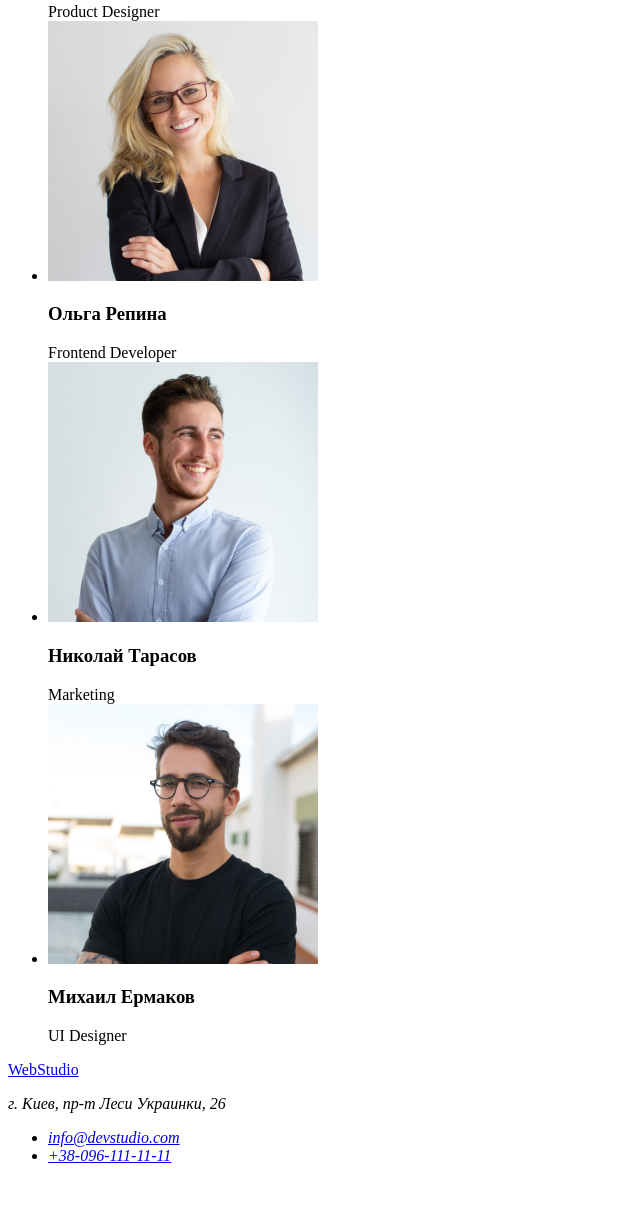
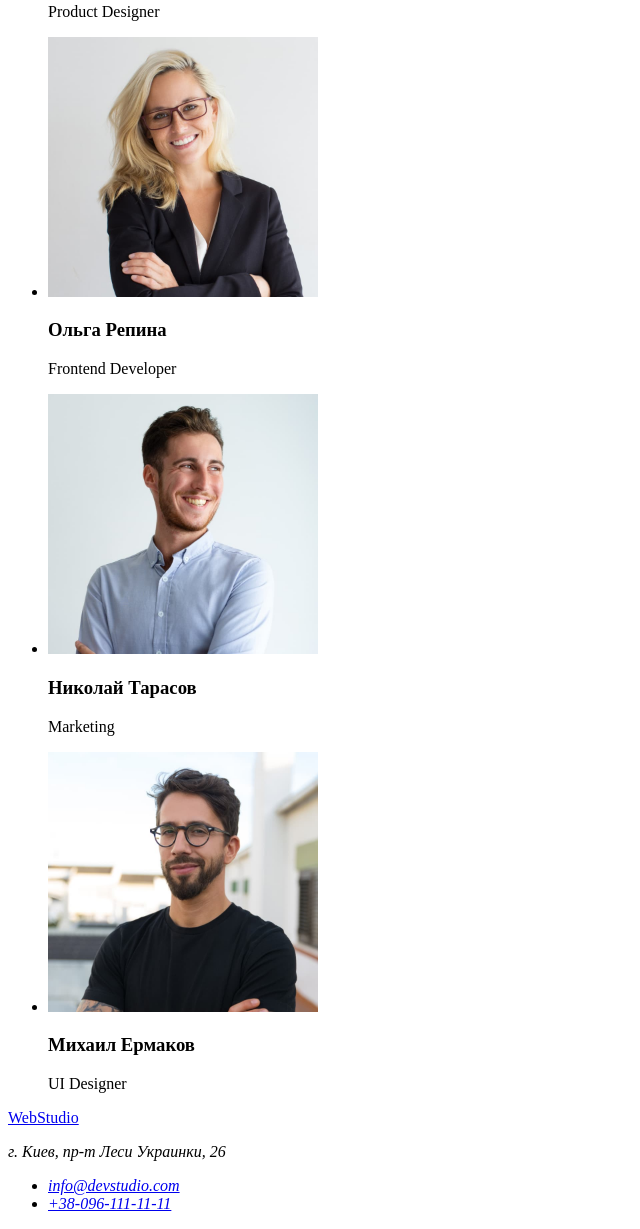
Before and after one commit to Vol4enak/goit-markup-hw-01, a plain HTML site: page index.html in a window 1280 px wide. Shown: the part 1969-3198 px from the top of the page, without its empty margins (0-640 px from the left). Before the commit the page ends 3150 px from the top, so only its background shows below. Drawn offline with Linux system fonts and the light colour scheme.

Commit message:
some change

```diff
--- a/index.html
+++ b/index.html
@@ -5,6 +5,7 @@
     <meta charset="UTF-8">
     <meta http-equiv="X-UA-Compatible" content="IE=edge">
     <meta name="viewport" content="width=device-width, initial-scale=1.0">
+
     <title>Document</title>
 </head>
 
@@ -79,22 +80,22 @@
                 <li>
                     <img src="./img/first-guy.jpg" alt="Игорь Демьяненко" width="270">
                     <h3>Игорь Демьяненко</h3>
-                    <span>Product Designer</span>
+                    <p>Product Designer</p>
                 </li>
                 <li>
                     <img src="./img/girl.jpg" alt="Ольга Репина" width="270">
                     <h3>Ольга Репина</h3>
-                    <span>Frontend Developer</span>
+                    <p>Frontend Developer</p>
                 </li>
                 <li>
                     <img src="./img/second-guy.jpg" alt="Николай Тарасов" width="270">
                     <h3>Николай Тарасов</h3>
-                    <span>Marketing</span>
+                    <p>Marketing</p>
                 </li>
                 <li>
                     <img src="./img/third-guy.jpg" alt="Михаил Ермаков" width="270">
                     <h3>Михаил Ермаков</h3>
-                    <span>UI Designer</span>
+                    <p>UI Designer</p>
                 </li>
             </ul>
 
```
Also changed, not shown: img/WebStudio.svg (deleted).
